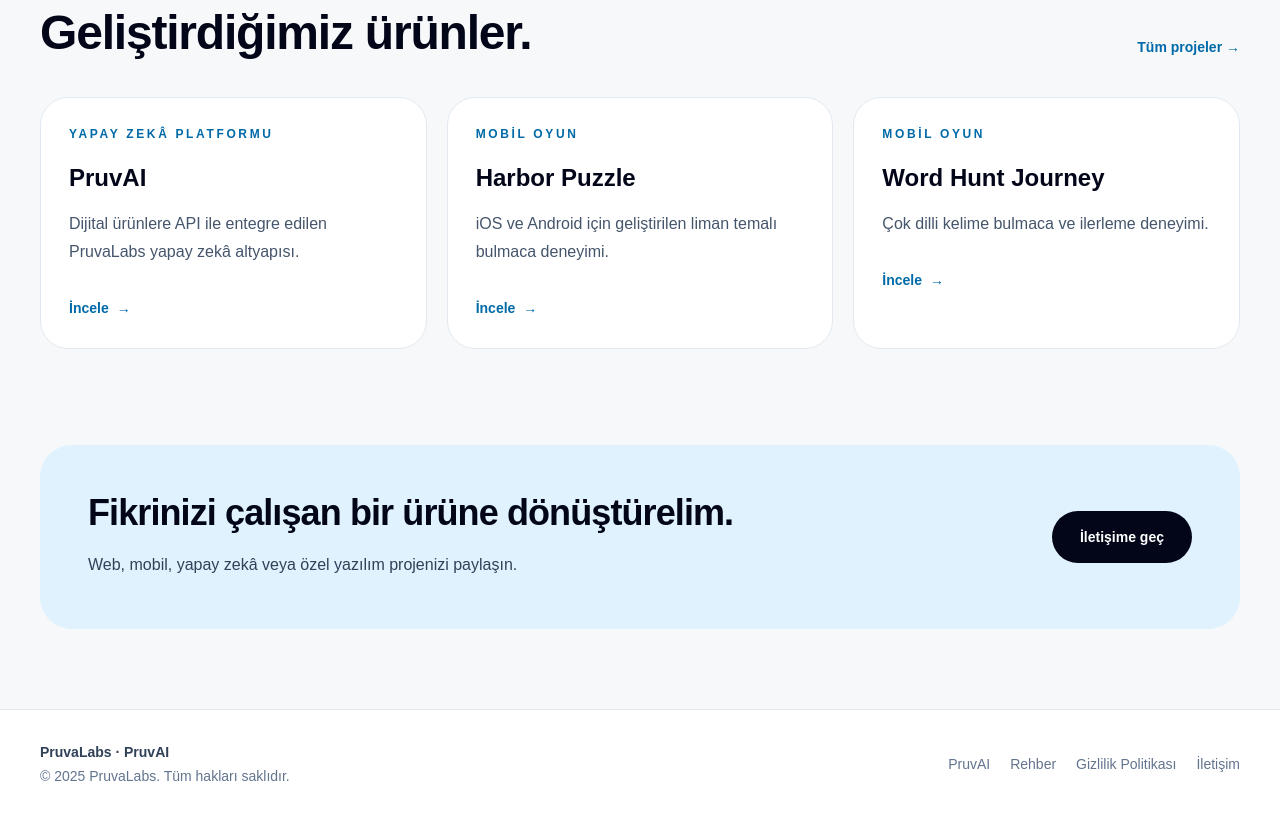
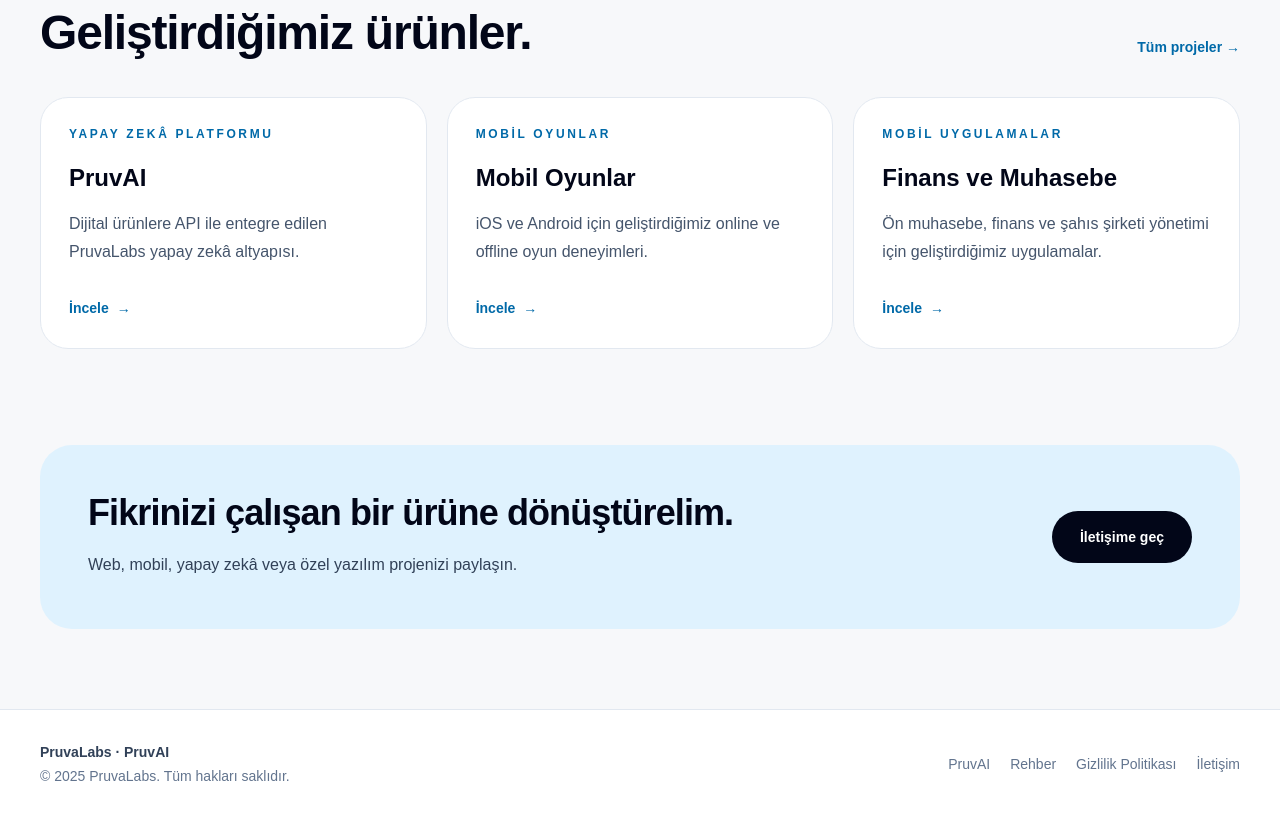
Before and after one commit to PruvaLAbs/pruvalabs-website, a Next.js app: page / in a window 1280 px wide. Shown: the part 2020-2838 px from the top of the page. Built offline with nearby package versions, Linux system fonts and the light colour scheme.

Commit message:
refactor(content): group product cards by category

```diff
--- a/app/page.tsx
+++ b/app/page.tsx
@@ -40,15 +40,15 @@
     href: "/pruvai",
   },
   {
-    title: "Harbor Puzzle",
-    category: "Mobil oyun",
-    text: "iOS ve Android için geliştirilen liman temalı bulmaca deneyimi.",
+    title: "Mobil Oyunlar",
+    category: "Mobil oyunlar",
+    text: "iOS ve Android için geliştirdiğimiz online ve offline oyun deneyimleri.",
     href: "/projects",
   },
   {
-    title: "Word Hunt Journey",
-    category: "Mobil oyun",
-    text: "Çok dilli kelime bulmaca ve ilerleme deneyimi.",
+    title: "Finans ve Muhasebe",
+    category: "Mobil uygulamalar",
+    text: "Ön muhasebe, finans ve şahıs şirketi yönetimi için geliştirdiğimiz uygulamalar.",
     href: "/projects",
   },
 ];
```
